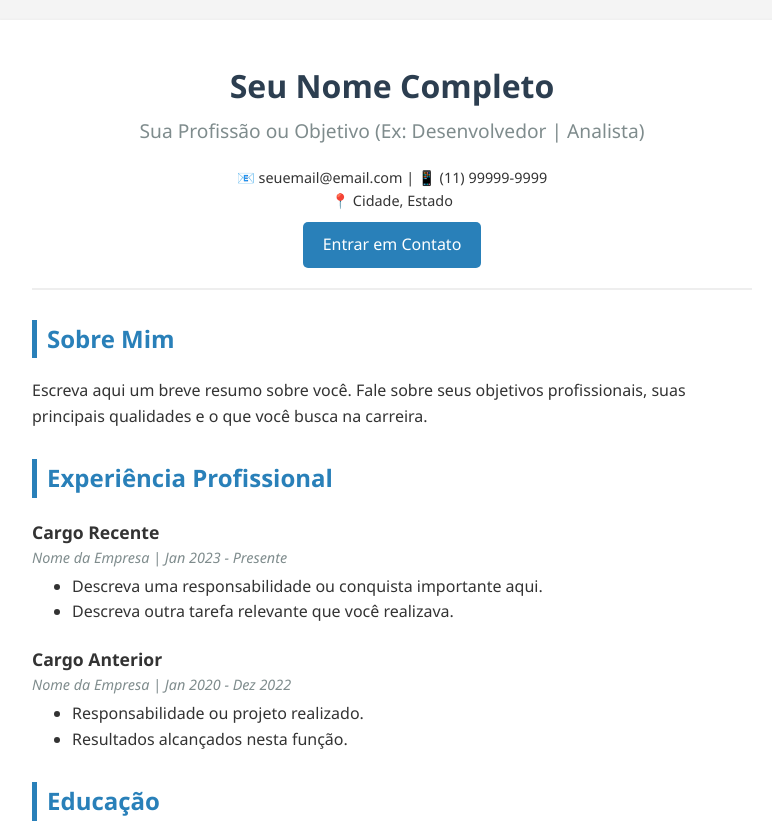
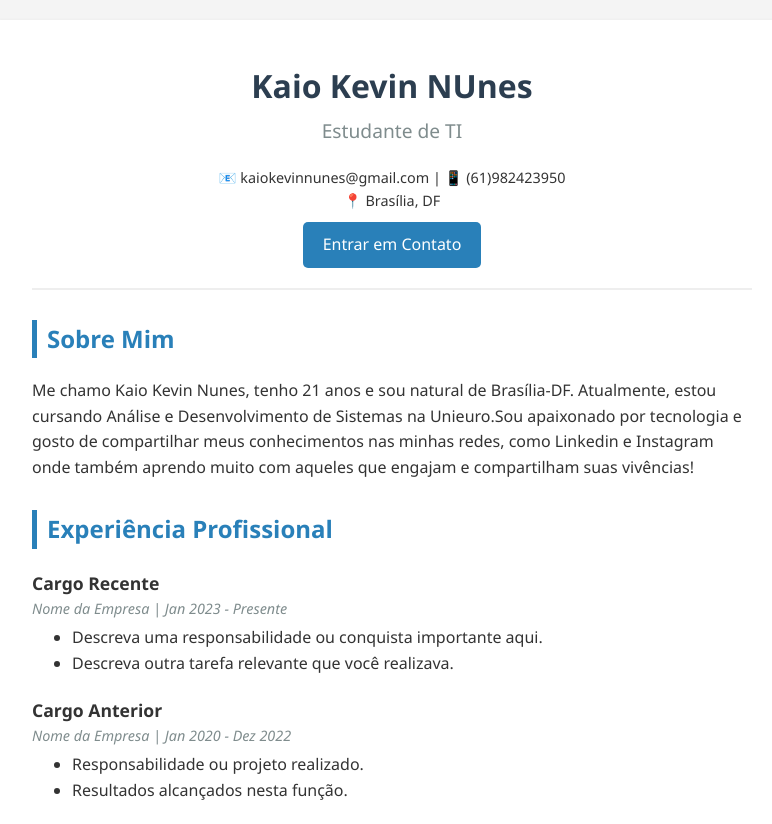
Before and after one commit to KaiokevinTI/Curriculo.github.io, a plain HTML site: page index.html in a window 1280 px wide. Shown: the top 824 px of the page, without its empty margins (248-1020 px from the left). Drawn offline with Linux system fonts and the light colour scheme.

Commit message:
Update index.html

```diff
--- a/index.html
+++ b/index.html
@@ -32,19 +32,19 @@
 
 <div class="container">
     <header>
-        <h1>Seu Nome Completo</h1>
-        <p class="subtitle">Sua Profissão ou Objetivo (Ex: Desenvolvedor | Analista)</p>
+        <h1>Kaio Kevin NUnes </h1>
+        <p class="subtitle">Estudante de TI</p>
 
         <div class="contact-info">
-            📧 seuemail@email.com | 📱 (11) 99999-9999<br>
-            📍 Cidade, Estado
+            📧 kaiokevinnunes@gmail.com | 📱 (61)982423950 <br>
+            📍 Brasília, DF
         </div>
         <a href="mailto:seuemail@email.com" class="btn">Entrar em Contato</a>
     </header>
 
     <section>
         <h2>Sobre Mim</h2>
-        <p>Escreva aqui um breve resumo sobre você. Fale sobre seus objetivos profissionais, suas principais qualidades e o que você busca na carreira.</p>
+        <p>Me chamo Kaio Kevin Nunes, tenho 21 anos e sou natural de Brasília-DF. Atualmente, estou cursando Análise e Desenvolvimento de Sistemas na Unieuro.Sou apaixonado por tecnologia e gosto de compartilhar meus conhecimentos nas minhas redes, como Linkedin e Instagram onde também aprendo muito com aqueles que engajam e compartilham suas vivências!</p>
     </section>
 
     <section>
```
